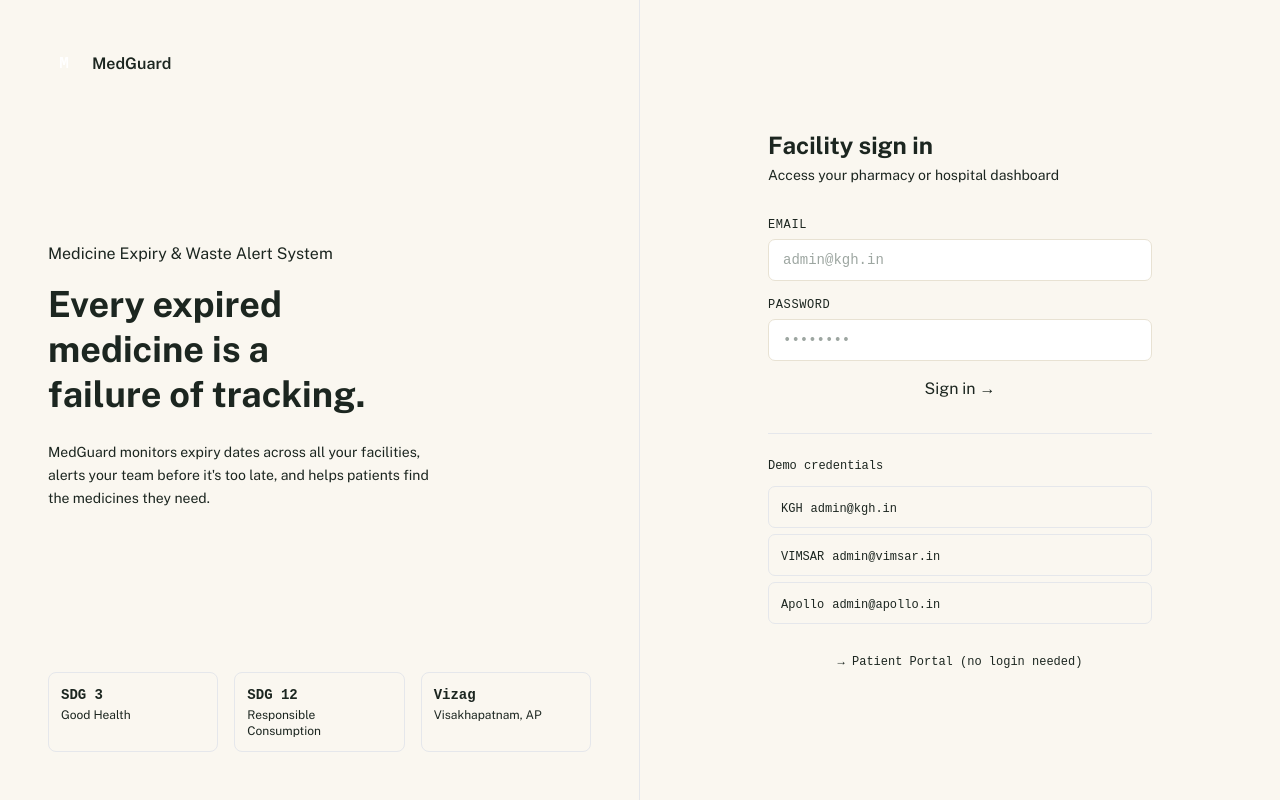
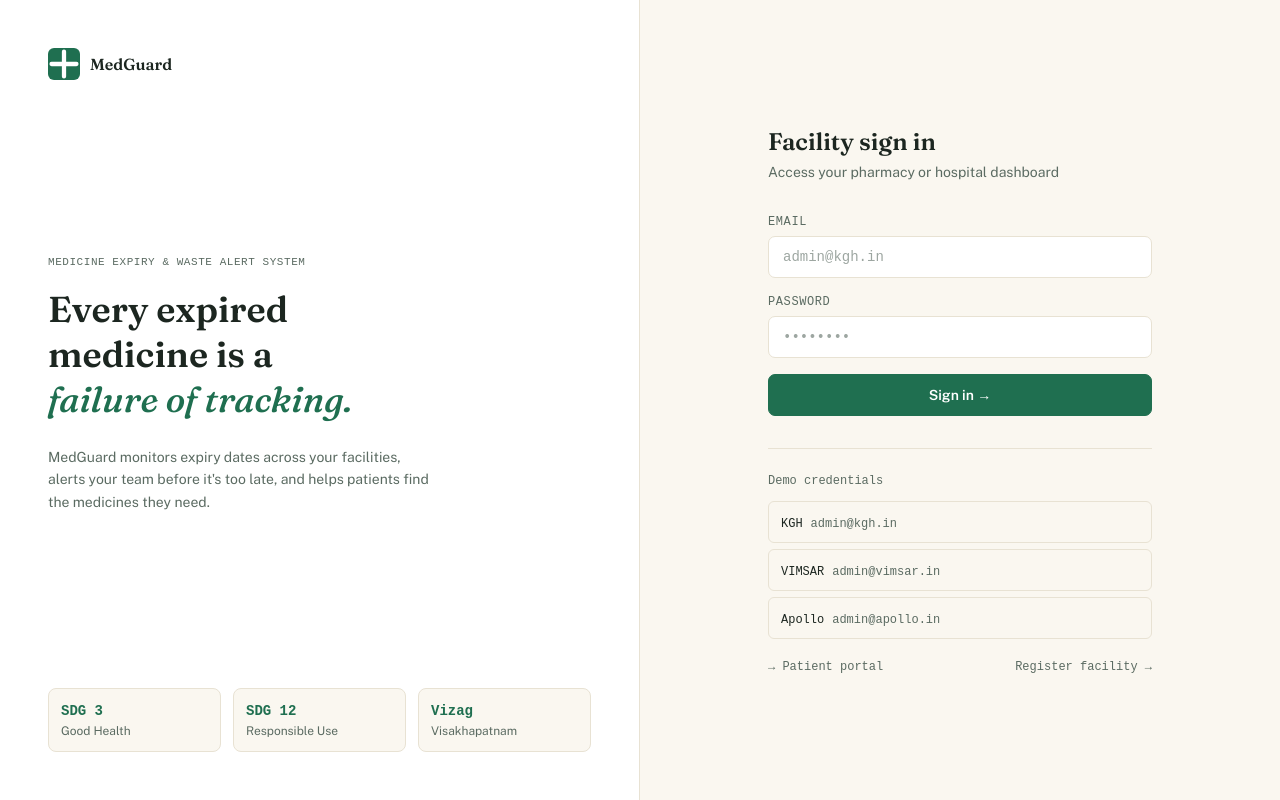
Before and after one commit to PuretiKushal/MedGuard, a React app in the folder frontend/: page /login in a window 1280 px wide. Built offline with nearby package versions, Linux system fonts and the light colour scheme; the HTML template or start-up script is replaced by a standard one; a web font is replaced by a local one.

Commit message:
Redesign: login page with new design system

```diff
--- a/frontend/src/pages/Login.jsx
+++ b/frontend/src/pages/Login.jsx
@@ -1,5 +1,5 @@
 import { useState } from "react";
-import { useNavigate } from "react-router-dom";
+import { useNavigate, Link } from "react-router-dom";
 import { login } from "../utils/api";
 import { useAuth } from "../hooks/useAuth";
 
@@ -13,8 +13,7 @@ export default function Login() {
 
   const handleSubmit = async (e) => {
     e.preventDefault();
-    setError("");
-    setLoading(true);
+    setError(""); setLoading(true);
     try {
       const res = await login(email, password);
       loginUser(res.data.user, res.data.token);
@@ -27,102 +26,65 @@ export default function Login() {
   };
 
   return (
-    <div className="min-h-screen bg-base flex">
-      {/* Left panel */}
-      <div className="hidden lg:flex w-1/2 bg-surface border-r border-border flex-col justify-between p-12">
-        <div className="flex items-center gap-3">
-          <div className="w-8 h-8 bg-critical rounded flex items-center justify-center text-white font-bold font-mono">M</div>
-          <span className="text-text-primary font-semibold">MedGuard</span>
-        </div>
+    <div className="min-h-screen bg-paper flex">
+      <div className="hidden lg:flex w-1/2 bg-white border-r border-line flex-col justify-between p-12">
+        <Link to="/" className="flex items-center gap-2.5">
+          <div className="w-8 h-8 bg-green rounded-md flex items-center justify-center">
+            <svg viewBox="0 0 18 18" fill="none"><path d="M9 2v14M2 9h14" stroke="white" strokeWidth="2.4" strokeLinecap="round" /></svg>
+          </div>
+          <span className="font-serif font-semibold text-ink">MedGuard</span>
+        </Link>
         <div>
-          <div className="section-label mb-4">Medicine Expiry & Waste Alert System</div>
-          <h1 className="text-4xl font-bold text-text-primary leading-tight mb-6">
-            Every expired<br />medicine is a<br />
-            <span className="text-critical">failure of tracking.</span>
+          <div className="label mb-4">Medicine expiry & waste alert system</div>
+          <h1 className="font-serif font-semibold text-4xl text-ink leading-tight mb-6">
+            Every expired<br />medicine is a<br /><em className="italic text-green">failure of tracking.</em>
           </h1>
-          <p className="text-text-secondary text-sm leading-relaxed max-w-sm">
-            MedGuard monitors expiry dates across all your facilities, alerts your team before it's too late, and helps patients find the medicines they need.
+          <p className="text-ink-faded text-sm leading-relaxed max-w-sm">
+            MedGuard monitors expiry dates across your facilities, alerts your team before it's too late, and helps patients find the medicines they need.
           </p>
         </div>
-        <div className="grid grid-cols-3 gap-4">
-          {[
-            { label: "SDG 3", sub: "Good Health" },
-            { label: "SDG 12", sub: "Responsible Consumption" },
-            { label: "Vizag", sub: "Visakhapatnam, AP" },
-          ].map((s) => (
-            <div key={s.label} className="bg-surface-2 rounded-lg p-3 border border-border">
-              <div className="font-mono text-sm font-semibold text-accent">{s.label}</div>
-              <div className="text-xs text-text-muted mt-0.5">{s.sub}</div>
+        <div className="grid grid-cols-3 gap-3">
+          {[{ l: "SDG 3", s: "Good Health" }, { l: "SDG 12", s: "Responsible Use" }, { l: "Vizag", s: "Visakhapatnam" }].map((s) => (
+            <div key={s.l} className="bg-paper rounded-lg p-3 border border-line">
+              <div className="font-mono text-sm font-semibold text-green">{s.l}</div>
+              <div className="text-xs text-ink-faded mt-0.5">{s.s}</div>
             </div>
           ))}
         </div>
       </div>
 
-      {/* Right panel */}
       <div className="flex-1 flex items-center justify-center p-8">
-        <div className="w-full max-w-sm animate-slide-up">
+        <div className="w-full max-w-sm">
           <div className="mb-8">
-            <h2 className="text-2xl font-bold text-text-primary mb-1">Facility sign in</h2>
-            <p className="text-text-secondary text-sm">Access your pharmacy or hospital dashboard</p>
+            <h2 className="font-serif font-semibold text-2xl text-ink mb-1">Facility sign in</h2>
+            <p className="text-ink-faded text-sm">Access your pharmacy or hospital dashboard</p>
           </div>
-
           <form onSubmit={handleSubmit} className="space-y-4">
             <div>
-              <label className="block text-xs font-mono text-text-muted uppercase tracking-wider mb-1.5">Email</label>
-              <input
-                type="email"
-                value={email}
-                onChange={(e) => setEmail(e.target.value)}
-                placeholder="admin@kgh.in"
-                className="input-field"
-                required
-              />
+              <label className="block text-xs font-mono text-ink-faded uppercase tracking-wider mb-1.5">Email</label>
+              <input type="email" value={email} onChange={(e) => setEmail(e.target.value)} placeholder="admin@kgh.in" className="input-field" required />
             </div>
             <div>
-              <label className="block text-xs font-mono text-text-muted uppercase tracking-wider mb-1.5">Password</label>
-              <input
-                type="password"
-                value={password}
-                onChange={(e) => setPassword(e.target.value)}
-                placeholder="••••••••"
-                className="input-field"
-                required
-              />
+              <label className="block text-xs font-mono text-ink-faded uppercase tracking-wider mb-1.5">Password</label>
+              <input type="password" value={password} onChange={(e) => setPassword(e.target.value)} placeholder="••••••••" className="input-field" required />
             </div>
-            {error && (
-              <div className="text-critical text-xs font-mono bg-critical-bg border border-critical/20 rounded px-3 py-2">
-                {error}
-              </div>
-            )}
-            <button type="submit" className="btn-primary w-full mt-2" disabled={loading}>
-              {loading ? "Signing in..." : "Sign in →"}
-            </button>
+            {error && <div className="text-red text-xs font-mono bg-red-light border border-red/20 rounded-lg px-3 py-2">{error}</div>}
+            <button type="submit" className="btn-fill w-full justify-center mt-2" disabled={loading}>{loading ? "Signing in..." : "Sign in →"}</button>
           </form>
 
-          <div className="mt-8 pt-6 border-t border-border">
-            <div className="text-xs text-text-muted font-mono mb-3">Demo credentials</div>
+          <div className="mt-8 pt-6 border-t border-line">
+            <div className="text-xs text-ink-faded font-mono mb-3">Demo credentials</div>
             <div className="space-y-1.5">
-              {[
-                ["KGH", "admin@kgh.in", "kgh@2024"],
-                ["VIMSAR", "admin@vimsar.in", "vimsar@2024"],
-                ["Apollo", "admin@apollo.in", "apollo@2024"],
-              ].map(([name, email, pass]) => (
-                <button
-                  key={name}
-                  onClick={() => { setEmail(email); setPassword(pass); }}
-                  className="w-full text-left px-3 py-2 rounded bg-surface-2 border border-border hover:border-accent/40 transition-colors"
-                >
-                  <span className="text-xs font-mono text-text-secondary">{name}</span>
-                  <span className="text-xs font-mono text-text-muted ml-2">{email}</span>
+              {[["KGH", "admin@kgh.in", "kgh@2024"], ["VIMSAR", "admin@vimsar.in", "vimsar@2024"], ["Apollo", "admin@apollo.in", "apollo@2024"]].map(([name, e, p]) => (
+                <button key={name} onClick={() => { setEmail(e); setPassword(p); }} className="w-full text-left px-3 py-2 rounded-md bg-paper border border-line hover:border-green/40 transition-colors">
+                  <span className="text-xs font-mono text-ink">{name}</span><span className="text-xs font-mono text-ink-faded ml-2">{e}</span>
                 </button>
               ))}
             </div>
           </div>
-
-          <div className="mt-6 text-center">
-            <a href="/" className="text-xs text-text-muted hover:text-accent transition-colors font-mono">
-              → Patient Portal (no login needed)
-            </a>
+          <div className="mt-5 flex justify-between text-xs font-mono">
+            <Link to="/search" className="text-ink-faded hover:text-green transition-colors">→ Patient portal</Link>
+            <Link to="/register" className="text-ink-faded hover:text-green transition-colors">Register facility →</Link>
           </div>
         </div>
       </div>
```
